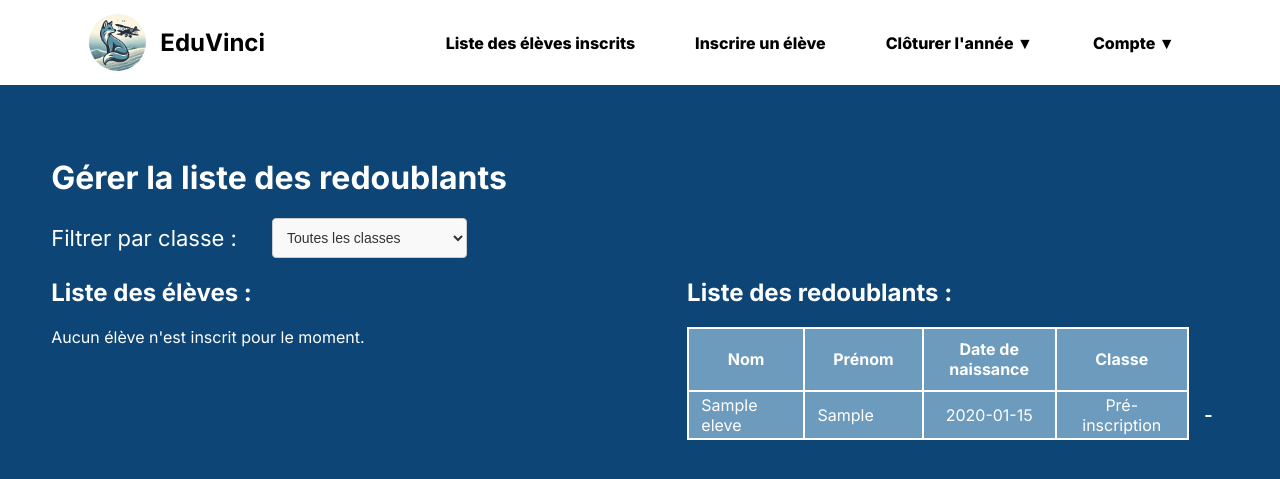
After one commit to MonifD/EduVinci, a Node server app: page /liste_redoublants in a window 1280 px wide. The commit adds this page. Shown: the top 479 px of the page. Run offline with Node 20, Linux system fonts and the light colour scheme; data comes from the database, SQL or seed files in the repository; tables that the repository leaves empty hold one stand-in row (values such as "Sample post"); some libraries are stand-ins or nearby versions.

Commit message:
front gestion redoublements

```diff
--- a/src/Routes/elevesRouters.js
+++ b/src/Routes/elevesRouters.js
@@ -109,4 +109,22 @@ router.get('/export', async (req, res) => {
     }
 });
 
+router.get('/liste_redoublants', async (req, res) => {
+    try {
+        const eleves = await new Promise((resolve, reject) => {
+            const mockRes = {
+                status: () => mockRes,
+                json: (data) => resolve(data),
+                send: reject,
+            };
+            controllers.listEleves(req, mockRes);
+        });
+
+        res.render('liste_redoublants', { eleves });
+    } catch (error) {
+        console.error('Erreur lors du chargement de la liste des élèves :', error);
+        res.status(500).send('Une erreur est survenue.');
+    }
+});
+
 module.exports = router;
--- /dev/null
+++ b/src/public/css/liste_redoublants.css
@@ -0,0 +1,93 @@
+.redouble-tables-container {
+    display: flex;
+    justify-content: space-between;
+    width: 92%;
+    margin: 0 auto;
+    color: white;
+}
+
+.liste-eleves-table {
+    width: 46%;
+}
+
+.liste-redoubles-table {
+    width: 46%;
+}
+
+table {
+    border-collapse: collapse;
+    color: white;
+}
+
+table th {
+    border: 2px solid white;
+    width: 16rem;
+    height: 8rex;
+    background-color: #6C9BBD;
+}
+
+table td {
+    height: 6rex;
+    border: 2px solid white;
+    background-color: #6C9BBD;
+
+}
+
+table td p {
+    width: 80%;
+    margin: 0 auto;
+}
+
+.plus-column {
+    background-color: transparent;
+    width: 5rem;
+    border: none;
+}
+
+.plus-column button {
+    background-color: transparent;
+    color: white;
+    font-size: 25px;
+    border: none;
+    cursor: pointer;
+}
+
+.filter-container {
+    width: 92%;
+    margin: 0 auto;
+    display: flex;
+    align-items: center;
+    gap: 35px;
+}
+
+.filter-container label {
+    font-size: 22px;
+    color: white;
+}
+
+#class-filter {
+    padding: 10px;
+    font-size: 14px;
+    border: 1px solid #ccc;
+    border-radius: 4px;
+    background-color: #f9f9f9;
+    color: #333;
+    cursor: pointer;
+    transition: border-color 0.3s ease, background-color 0.3s ease;
+}
+
+#class-filter:hover {
+    border-color: #888;
+    background-color: #f1f1f1;
+}
+
+#class-filter:focus {
+    border-color: #5e9ed6;
+    background-color: #ffffff;
+    outline: none;
+}
+
+#class-filter option {
+    padding: 10px;
+    font-size: 14px;
+}
--- /dev/null
+++ b/src/public/js/liste_redoublants.js
@@ -0,0 +1,103 @@
+// Récupérer les données injectées dans le DOM
+const eleves = JSON.parse(document.getElementById('eleves-data').textContent);
+
+// Conteneurs pour les tableaux
+const elevesTableContainer = document.getElementById('eleves-table');
+const redoublesTableContainer = document.getElementById('redoubles-table');
+const classFilter = document.getElementById('class-filter');
+
+// Fonction pour générer un tableau HTML
+function generateTable(data, isRedouble) {
+    if (data.length === 0) {
+        return isRedouble
+            ? '<p>Aucun élève n\'est enregistré en tant que redoublant.</p>'
+            : '<p>Aucun élève n\'est inscrit pour le moment.</p>';
+    }
+
+    let tableHTML = `
+        <table>
+            <thead>
+                <tr>
+                    <th>Nom</th>
+                    <th>Prénom</th>
+                    <th>Date de naissance</th>
+                    <th>Classe</th>
+                </tr>
+            </thead>
+            <tbody>
+    `;
+
+    data.forEach(eleve => {
+        tableHTML += `
+            <tr>
+                <td><p>${eleve.nom}</p></td>
+                <td><p>${eleve.prenom}</p></td>
+                <td id="td-center"><p>${new Date(eleve.date_naissance).toISOString().split('T')[0]}</p></td>
+                <td id="td-center"><p>${eleve.Classe ? eleve.Classe.libelle : 'Non assigné'}</p></td>
+                <td class="plus-column" id="td-center">
+                    <button class="toggle-redouble" data-id="${eleve.id}">${isRedouble ? '-' : '+'}</button>
+                </td>
+            </tr>
+        `;
+    });
+
+    tableHTML += '</tbody></table>';
+    return tableHTML;
+}
+
+// Fonction pour filtrer les élèves par classe
+function filterByClass(data, selectedClass) {
+    if (selectedClass === 'all') {
+        return data;
+    }
+    return data.filter(eleve => eleve.Classe && eleve.Classe.libelle === selectedClass);
+}
+
+// Séparer les élèves en fonction de "redouble"
+let nonRedoublants = eleves.filter(eleve => eleve.redouble === false);
+let redoublants = eleves.filter(eleve => eleve.redouble === true);
+
+// Fonction pour afficher les tableaux
+function renderTables(selectedClass = 'all') {
+    const filteredNonRedoublants = filterByClass(nonRedoublants, selectedClass);
+    const filteredRedoublants = filterByClass(redoublants, selectedClass);
+
+    elevesTableContainer.innerHTML = generateTable(filteredNonRedoublants, false);
+    redoublesTableContainer.innerHTML = generateTable(filteredRedoublants, true);
+}
+
+renderTables(); // Affichage initial
+
+// Ajouter un gestionnaire d'événement pour la liste déroulante
+classFilter.addEventListener('change', (event) => {
+    const selectedClass = event.target.value;
+    renderTables(selectedClass);
+});
+
+// Fonction pour envoyer une requête PUT
+async function toggleRedoublement(id) {
+    try {
+        const response = await fetch(`/eleves/${id}/redoublement`, {
+            method: 'PUT',
+            headers: { 'Content-Type': 'application/json' },
+        });
+
+        if (response.ok) {
+            window.location.reload(); // Rafraîchir la page après mise à jour
+        } else {
+            const errorData = await response.json();
+            alert(`Erreur : ${errorData.message}`);
+        }
+    } catch (error) {
+        console.error("Erreur lors de la requête PUT :", error);
+        alert("Une erreur est survenue. Veuillez réessayer.");
+    }
+}
+
+// Ajouter des gestionnaires d'événements pour les boutons "+" et "-"
+document.addEventListener('click', (event) => {
+    if (event.target.classList.contains('toggle-redouble')) {
+        const id = event.target.dataset.id;
+        toggleRedoublement(id);
+    }
+});
--- /dev/null
+++ b/src/views/liste_redoublants.ejs
@@ -0,0 +1,44 @@
+<%- include('index') %>
+<link rel="stylesheet" href="/css/liste_redoublants.css">
+<div class="liste-eleves-container">
+    <div class="page-title">
+        <h1>Gérer la liste des redoublants</h1>
+    </div>
+    <div class="filter-container">
+        <label for="class-filter">Filtrer par classe :</label>
+        <select id="class-filter">
+            <option value="all">Toutes les classes</option>
+            <option value="1ère section maternelle">1ère section maternelle</option>
+            <option value="2ème section maternelle">2ème section maternelle</option>
+            <option value="3ème section maternelle">3ème section maternelle</option>
+            <option value="CP">CP</option>
+            <option value="CE1">CE1</option>
+            <option value="CE2">CE2</option>
+            <option value="CM1">CM1</option>
+            <option value="CM2">CM2</option>
+        </select>
+    </div>
+    <div class="redouble-tables-container">
+        <div class="liste-eleves-table">
+            <h2>Liste des élèves :</h2>
+            <div id="eleves-table">
+                <p>Chargement...</p>
+            </div>
+        </div>
+
+        <div class="liste-redoubles-table">
+            <h2>Liste des redoublants :</h2>
+            <div id="redoubles-table">
+                <p>Chargement...</p>
+            </div>
+        </div>
+    </div>
+</div>
+
+<!-- Conteneur caché pour les données -->
+<script id="eleves-data" type="application/json">
+    <%- JSON.stringify(eleves).replace(/</g, '\\u003c').replace(/>/g, '\\u003e') %>
+</script>
+
+<!-- Inclure le script JS -->
+<script src="/js/liste_redoublants.js"></script>
--- a/src/views/partials/navbar.ejs
+++ b/src/views/partials/navbar.ejs
@@ -12,8 +12,13 @@
             <ul>
                 <li><a href="/liste_eleves">Liste des élèves inscrits</a></li>
                 <li><a href="/inscription">Inscrire un élève</a></li>
-                <li><a href="">Cloturer une année</a></li>
                 <li class="dropdown">
+                    <a href="#" class="dropdown-toggle">Clôturer l'année ▼</a>
+                    <ul class="dropdown-menu">
+                        <li><a href="/liste_redoublants">Gérer les redoublements</a></li>
+                        <li><a href="/annee_suivante">Passer à l'année suivante</a></li>
+                    </ul>
+                </li>                <li class="dropdown">
                     <a href="#" class="dropdown-toggle">Compte ▼</a>
                     <ul class="dropdown-menu">
                         <li><a href="/login">Se connecter</a></li>
```
